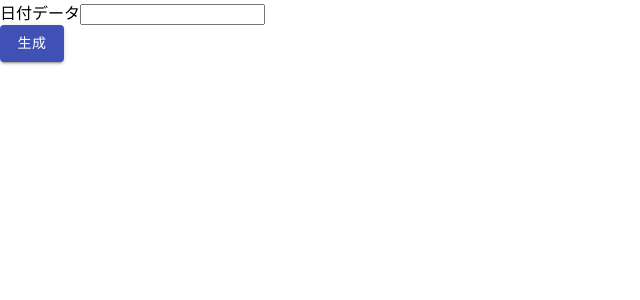
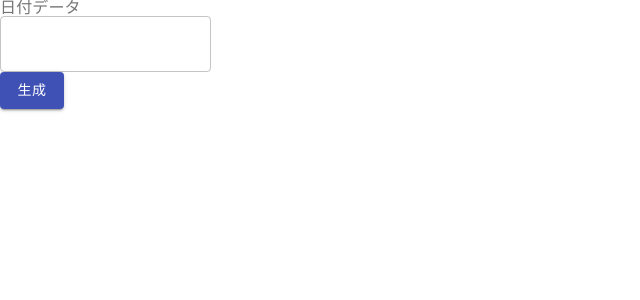
Before and after one commit to kubotama/gendd, a React (Create React App) app: page / in a window 1280 px wide. Shown: the top 300 px of the page, without its empty margins (0-640 px from the left). Built offline with nearby package versions, Linux system fonts and the light colour scheme.

Commit message:
feat: 日時データを表示するテキストボックスとラベルをMaterial UIに切り替える
re #22

```diff
--- a/src/GenddApp.tsx
+++ b/src/GenddApp.tsx
@@ -1,5 +1,7 @@
 import React, { useState } from "react";
 import Button from "@material-ui/core/Button";
+import TextField from "@material-ui/core/TextField";
+import InputLabel from "@material-ui/core/InputLabel";
 import "./GenddApp.css";
 
 export default function GenddApp() {
@@ -61,13 +63,15 @@ export default function GenddApp() {
   return (
     <div className="GenddApp">
       <div>
-        <label htmlFor="date-input">日付データ</label>
-        <input
-          type="text"
+        <InputLabel htmlFor="date-input">日付データ</InputLabel>
+        <TextField
           id="date-input"
           value={dateString}
-          ref={textGendd}
-          readOnly
+          inputRef={textGendd}
+          variant="outlined"
+          InputProps={{
+            readOnly: true,
+          }}
         />
       </div>
       <div>
```
